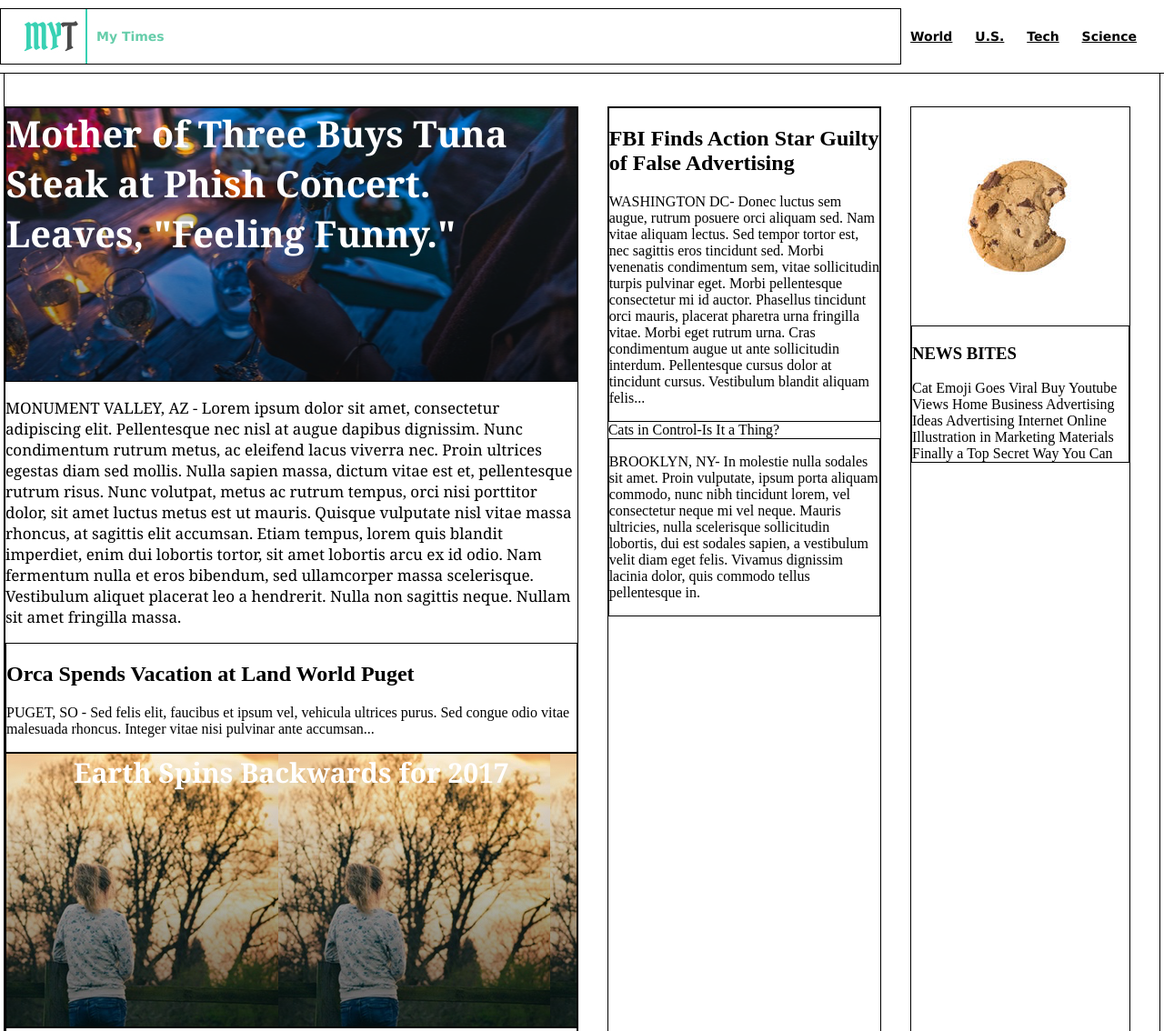
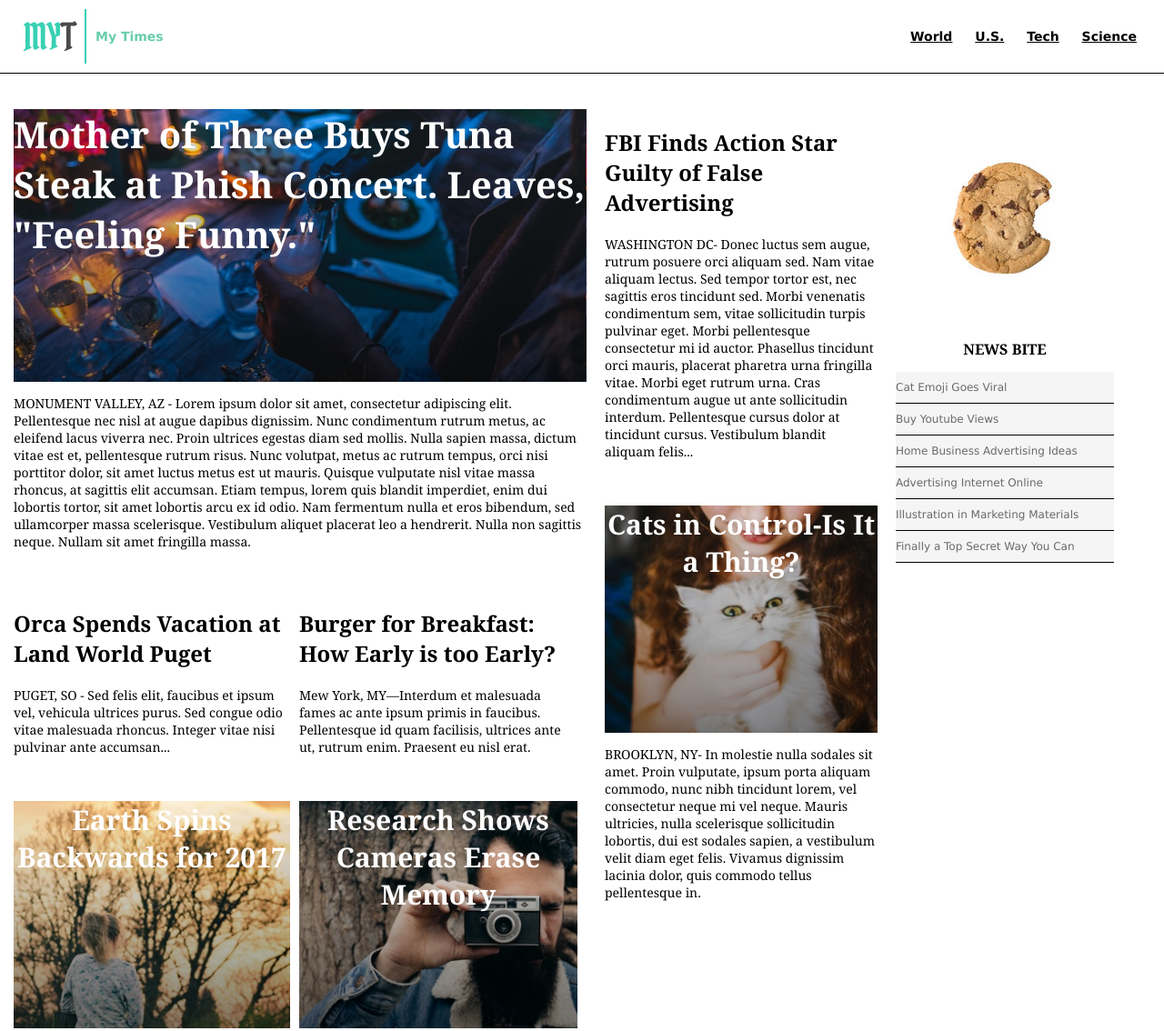
Before and after one commit to drood87/my_times_newspaper, a plain HTML site: page index.html in a window 1280 px wide. Shown: the top 1134 px of the page at 91% size. Drawn offline with Linux system fonts and the light colour scheme.

Commit message:
added some layout styles

```diff
--- a/index.html
+++ b/index.html
@@ -20,61 +20,67 @@
 	    </nav>
 	</header>
 
-	<div class="content">
+    <div id="content">
       <div class="column large">
-
-	    <div id="mainStory">
-	      <span class="storyPic">Mother of Three Buys Tuna Steak at Phish Concert. Leaves, "Feeling Funny."</span>
+      	<div class="lead-story">
+      	  <div class="image-mainStory">
+      		  <span>Mother of Three Buys Tuna Steak at Phish Concert. Leaves, "Feeling Funny."</span>
       	  </div>
-
-	    <p class="storyText">MONUMENT VALLEY, AZ - Lorem ipsum dolor sit amet, consectetur adipiscing elit. Pellentesque nec nisl at augue dapibus dignissim. Nunc condimentum rutrum metus, ac eleifend lacus viverra nec. Proin ultrices egestas diam sed mollis. Nulla sapien massa, dictum vitae est et, pellentesque rutrum risus. Nunc volutpat, metus ac rutrum tempus, orci nisi porttitor dolor, sit amet luctus metus est ut mauris. Quisque vulputate nisl vitae massa rhoncus, at sagittis elit accumsan. Etiam tempus, lorem quis blandit imperdiet, enim dui lobortis tortor, sit amet lobortis arcu ex id odio. Nam fermentum nulla et eros bibendum, sed ullamcorper massa scelerisque. Vestibulum aliquet placerat leo a hendrerit. Nulla non sagittis neque. Nullam sit amet fringilla massa.</p>
-
-		<div>
+      	  <p class="narrative">MONUMENT VALLEY, AZ - Lorem ipsum dolor sit amet, consectetur adipiscing elit. Pellentesque nec nisl at augue dapibus dignissim. Nunc condimentum rutrum metus, ac eleifend lacus viverra nec. Proin ultrices egestas diam sed mollis. Nulla sapien massa, dictum vitae est et, pellentesque rutrum risus. Nunc volutpat, metus ac rutrum tempus, orci nisi porttitor dolor, sit amet luctus metus est ut mauris. Quisque vulputate nisl vitae massa rhoncus, at sagittis elit accumsan. Etiam tempus, lorem quis blandit imperdiet, enim dui lobortis tortor, sit amet lobortis arcu ex id odio. Nam fermentum nulla et eros bibendum, sed ullamcorper massa scelerisque. Vestibulum aliquet placerat leo a hendrerit. Nulla non sagittis neque. Nullam sit amet fringilla massa.</p>
+        </div>
+        <div class="stories">
+      	  <div class="text-content">
       		<h2>Orca Spends Vacation at Land World Puget</h2>
-		  <p>PUGET, SO - Sed felis elit, faucibus et ipsum vel, vehicula ultrices purus. Sed congue odio vitae malesuada rhoncus. Integer vitae nisi pulvinar ante accumsan...</p>
+      		<p class="narrative">PUGET, SO - Sed felis elit, faucibus et ipsum vel, vehicula ultrices purus. Sed congue odio vitae malesuada rhoncus. Integer vitae nisi pulvinar ante accumsan...</p>
+      	<div class="image-content stylesStories">
+          <span>Earth Spins Backwards for 2017</span>
         </div>
-        <div id="supportingStory">
-	      <span class="supportingStoryPicText">Earth Spins Backwards for 2017</span>
         </div>
 
         <div>
+      	  <div class="text-content">
       		  <h2>Burger for Breakfast: How Early is too Early?</h2>
-		  <p>Mew York, MY—Interdum et malesuada fames ac ante ipsum primis in faucibus. Pellentesque id quam facilisis, ultrices ante ut, rutrum enim. Praesent eu nisl erat.</p>
+      		  <p class="narrative">Mew York, MY—Interdum et malesuada fames ac ante ipsum primis in faucibus. Pellentesque id quam facilisis, ultrices ante ut, rutrum enim. Praesent eu nisl erat.</p>
+      	   <div class="image-contentTwo stylesStories">
+              <span>Research Shows Cameras Erase Memory</span>
           </div>
-		<div id="story3">
-	      <span class="supportingStoryPicText">Research Shows Cameras Erase Memory</span>
+          </div>
+
+        </div>
       </div>
     </div>
 
       <div class="column medium">
-
         <div>
+        	<div class="mediumStory">
     			<h2>FBI Finds Action Star Guilty of False Advertising</h2>
-			<p>WASHINGTON DC- Donec luctus sem augue, rutrum posuere orci aliquam sed. Nam vitae aliquam lectus. Sed tempor tortor est, nec sagittis eros tincidunt sed. Morbi venenatis condimentum sem, vitae sollicitudin turpis pulvinar eget. Morbi pellentesque consectetur mi id auctor. Phasellus tincidunt orci mauris, placerat pharetra urna fringilla vitae. Morbi eget rutrum urna. Cras condimentum augue ut ante sollicitudin interdum. Pellentesque cursus dolor at tincidunt cursus. Vestibulum blandit aliquam felis...</p>
+    			<p class="narrative">WASHINGTON DC- Donec luctus sem augue, rutrum posuere orci aliquam sed. Nam vitae aliquam lectus. Sed tempor tortor est, nec sagittis eros tincidunt sed. Morbi venenatis condimentum sem, vitae sollicitudin turpis pulvinar eget. Morbi pellentesque consectetur mi id auctor. Phasellus tincidunt orci mauris, placerat pharetra urna fringilla vitae. Morbi eget rutrum urna. Cras condimentum augue ut ante sollicitudin interdum. Pellentesque cursus dolor at tincidunt cursus. Vestibulum blandit aliquam felis...</p>
     		</div>
-
+    		<div>
+    		  <div class="mediumPic stylesStories">
     			<span>Cats in Control-Is It a Thing?</span>
-
-		  <div>
-			<p>BROOKLYN, NY- In molestie nulla sodales sit amet. Proin vulputate, ipsum porta aliquam commodo, nunc nibh tincidunt lorem, vel consectetur neque mi vel neque. Mauris ultricies, nulla scelerisque sollicitudin lobortis, dui est sodales sapien, a vestibulum velit diam eget felis. Vivamus dignissim lacinia dolor, quis commodo tellus pellentesque in.</p>
+              </div>
+    		  <p class="narrative">BROOKLYN, NY- In molestie nulla sodales sit amet. Proin vulputate, ipsum porta aliquam commodo, nunc nibh tincidunt lorem, vel consectetur neque mi vel neque. Mauris ultricies, nulla scelerisque sollicitudin lobortis, dui est sodales sapien, a vestibulum velit diam eget felis. Vivamus dignissim lacinia dolor, quis commodo tellus pellentesque in.</p>
+    		</div>
     	</div>
       </div>
 
     	<div class="column small">
     		<img src="./resources/images/img-news-bite.png">
-	      <div>
-	        <h3>NEWS BITES</h3>
-	        <span>Cat Emoji Goes Viral</span>
-	    	<span>Buy Youtube Views</span>
-	    	<span>Home Business Advertising Ideas</span>
-	    	<span>Advertising Internet Online</span>
-	    	<span>Illustration in Marketing Materials</span>
-	    	<span>Finally a Top Secret Way You Can</span>
-	      </div>
+    		<div class="offTopic">
+    			<h2>NEWS BITE</h2>
+    			<div class="links">
+            <p>Cat Emoji Goes Viral</p>
+            <p>Buy Youtube Views</p>
+            <p>Home Business Advertising Ideas</p>
+            <p>Advertising Internet Online</p>
+            <p>Illustration in Marketing Materials</p>
+            <p>Finally a Top Secret Way You Can</p>
           </div>
     		</div>
     	</div>
 
+    </div>
 
 </body>
 </html>
--- a/resources/style.css
+++ b/resources/style.css
@@ -5,11 +5,11 @@ body {
 header {
 	font-family: Verdana;
 	display: flex;
+	align-items: center;
 	width: 100%;
 	height: 80px;
 	position: fixed;
 	z-index: 1;
-	align-items: center;
 	border-bottom: 1px solid black;
 	background-color: white;
 	font-size: 14px;
@@ -25,7 +25,6 @@ header {
 	display: flex;
 	align-items: center;
 	flex-grow: 1;
-	align-items: center;
 	padding-left: 25px;
 }
 
@@ -42,69 +41,101 @@ nav span {
 	padding: 20px 10px;
 }
 
-.content {
+#content {
 	display: flex;
-	margin: 0 auto 78px auto;
-	width: 1270px;
-	padding-top: 116px;
-}
-
-.column {
-	display: flex;
-	flex-direction: column;
-	margin-right: 32px;
+	font-family: "Georgia", sans-serif;
+	width: 1250px;
+	margin: 0 auto;
+	padding-top: 120px;
 }
 
 .column.large {
+	display: flex;
+	flex-direction: column;
 	width: 630px;
 }
 
 .column.medium {
+	display: flex;
+	flex-direction: column;
 	width: 300px;
+	margin-left: 20px;
 }
 
 .column.small {
+	display: flex;
+	flex-direction: column;
 	width: 240px;
+	margin-left: 20px;
 }
 
-div {
+/*div {
 	border: 1px solid black;
+}*/
+
+.image-mainStory {
+	display: flex;
+	font-size: 40px;
+	font-weight: bold;
+	color: white;
+	background-image: url(./images/img-story-main.png);
+	height: 300px;
 }
 
-#mainStory {
-	background-image: url(./images/img-story-main.png);
-	height: 300px;
-	text-align: left;
+.image-content {
+	background-image: url(./images/img-story-2.png);
 }
 
-.storyPic {
-	font-family: Georgia;
-	font-weight: bold;
-	font-size: 40px;
-	color: white;
+.image-contentTwo {
+	background-image: url(./images/img-story-3.png);
 }
 
-.storyText {
-	font-family: Georgia;
-	font-size: 17px;
+.mediumPic {
+	background-image: url(./images/img-story-1.png);
+}
+
+.stylesStories {
+	display: flex;
+	text-align: center;
+	height: 250px;
+    font-weight: bold;
+    font-size: 30px;
+    color: white;
+    margin-top: 50px;
+    background-repeat: no-repeat;
+    background-size: 100%;
+}
+
+.narrative {
+	font-size: 14px;
 	color: black;
 }
 
-#supportingStory {
-	background-image: url(./images/img-story-2.png);
-	height: 300px;
+.stories {
+	display: flex;
+	justify-content: space-between;
+	margin-top: 30px;
+}
+
+.text-content {
+	margin-right: 10px;
+}
+
+.offTopic h2 {
+	font-size: 16px;
+	font-weight: bold;
 	text-align: center;
 }
 
-.supportingStoryPicText {
-	font-family: Georgia;
-	font-weight: bold;
-	font-size: 30px;
-	color: white;
+.links {
+	background-color: WhiteSmoke;
+	font-family: Verdana;
+	font-size: 12px;
+	color: DimGray;
 }
 
-#story3 {
-	background-image: url(./images/img-story-3.png);
-	height: 300px;
-	text-align: center;
+.links p {
+	margin: 0;
+	border-bottom: 1px solid black;
+	padding: 10px 0 10px 0;
 }
```
Lines whose indentation alone changed are shown as unchanged.
